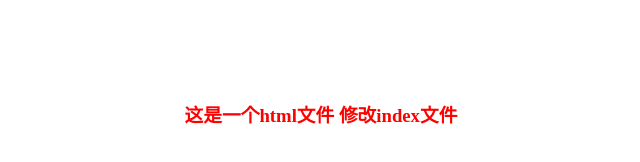
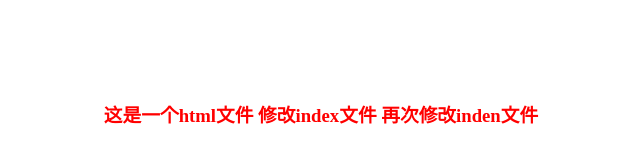
Before and after one commit to haydenzhourepo/pilishen.com, a plain HTML site: page index.html in a window 1280 px wide. Shown: the whole page, without its empty margins (319-959 px from the left). Drawn offline with Linux system fonts and the light colour scheme.

Commit message:
remodified index.html

```diff
--- a/index.html
+++ b/index.html
@@ -5,6 +5,6 @@
 	<link rel="stylesheet" type="text/css" href="style.css">
 </head>
 <body>
-	<h3>这是一个html文件 修改index文件</h3>
+	<h3>这是一个html文件 修改index文件 再次修改inden文件</h3>
 </body>
 </html>
```
